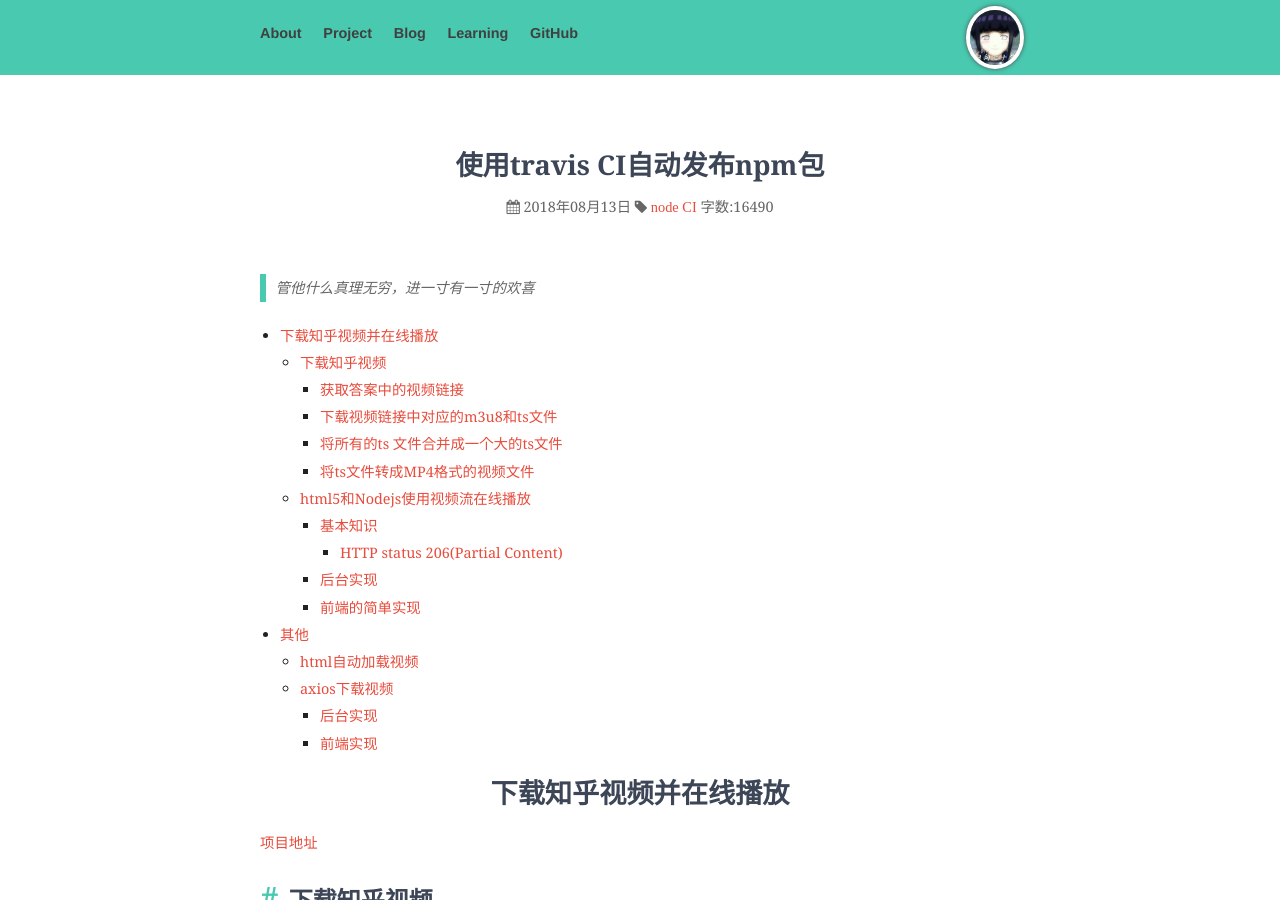
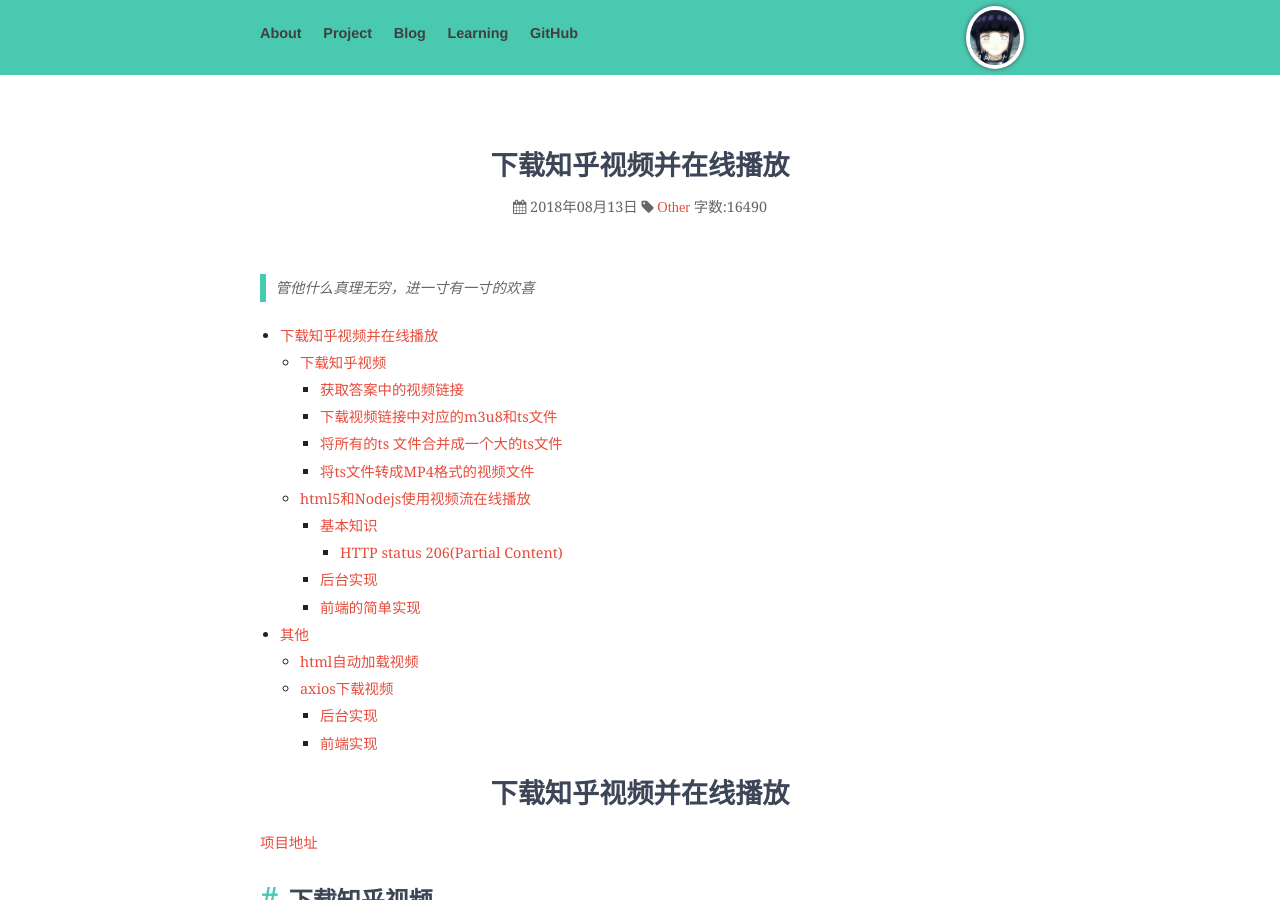
Before and after one commit to linyimin-bupt/linyimin.github.io, a Jekyll site: the page built from _posts/others/2018-08-13-download-video-from-zhihu.md, in a window 1280 px wide and 900 px high. Built offline with Jekyll 4.4.1, drawn with Linux system fonts in a browser that asks for light colours; nearby versions of some CDN libraries; comment, search, counter and statistics services are not loaded.

Commit message:
change title and category

```diff
--- a/_posts/others/2018-08-13-download-video-from-zhihu.md
+++ b/_posts/others/2018-08-13-download-video-from-zhihu.md
@@ -1,7 +1,7 @@
 ---
 layout: post
-title: 使用travis CI自动发布npm包
-categories: [node, CI]
+title: 下载知乎视频并在线播放
+categories: [Other]
 ---
 
 > 管他什么真理无穷，进一寸有一寸的欢喜
```
